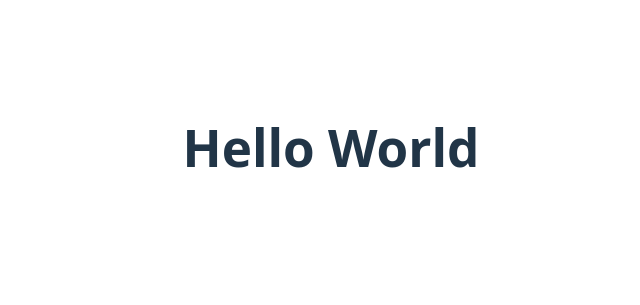
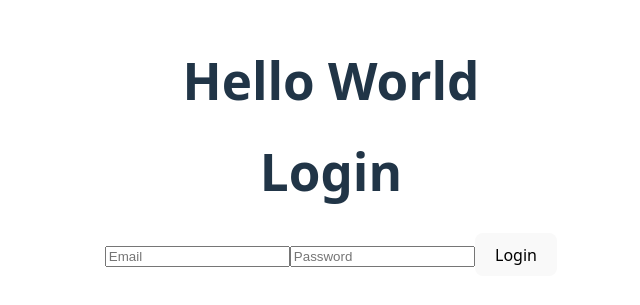
Before and after one commit to johnbros/FantasticFour, a React (Vite) app in the folder my-react-app/: page /login in a window 1280 px wide. Before the commit this address had no page. Shown: the part 253-558 px from the top of the page, without its empty margins (309-949 px from the left). Built offline with nearby package versions, Linux system fonts and the light colour scheme.

Commit message:
Woke up Chris Breezy

```diff
--- /dev/null
+++ b/my-react-app/components/Login.jsx
@@ -0,0 +1,20 @@
+import React, { useState } from "react";
+
+export default function Login({ setCurrentPage }) {
+  const [email, setEmail] = useState("");
+  const [password, setPassword] = useState("");
+
+  const handleLogin = () => {
+    // Placeholder for authentication logic
+    setCurrentPage("dashboard");
+  };
+
+  return (
+    <div className="login-container">
+      <h1>Login</h1>
+      <input type="email" placeholder="Email" value={email} onChange={(e) => setEmail(e.target.value)} />
+      <input type="password" placeholder="Password" value={password} onChange={(e) => setPassword(e.target.value)} />
+      <button onClick={handleLogin}>Login</button>
+    </div>
+  );
+}
--- a/my-react-app/components/Navbar.jsx
+++ b/my-react-app/components/Navbar.jsx
@@ -9,6 +9,7 @@ const navigate = useNavigate();
   return (
     <div>
         <button onClick={() => navigate('/')}>Home</button>
+        <button onClick={() => navigate('/login')}>Login</button>
         <button onClick={() => navigate('/signup')}>Signup</button>
     </div>
   )
--- a/my-react-app/src/App.jsx
+++ b/my-react-app/src/App.jsx
@@ -2,6 +2,7 @@
 import './App.css'
 import { Routes, Route } from 'react-router-dom'
 import Home from '../components/Home.jsx'
+import Login from '../components/Login.jsx'
 
 function App() {
 
@@ -10,6 +11,7 @@ function App() {
       <h1>Hello World</h1>
       <Routes>
         <Route path="/" element={<Home />} />
+        <Route path="/login" element={<Login />} />
       </Routes>
     </div>
   )
```
